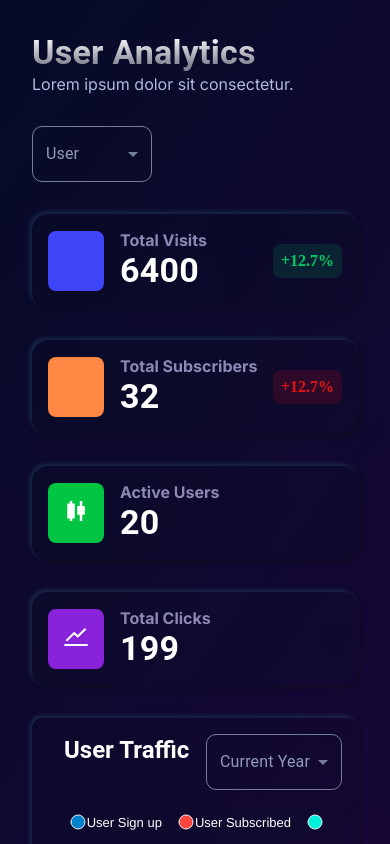
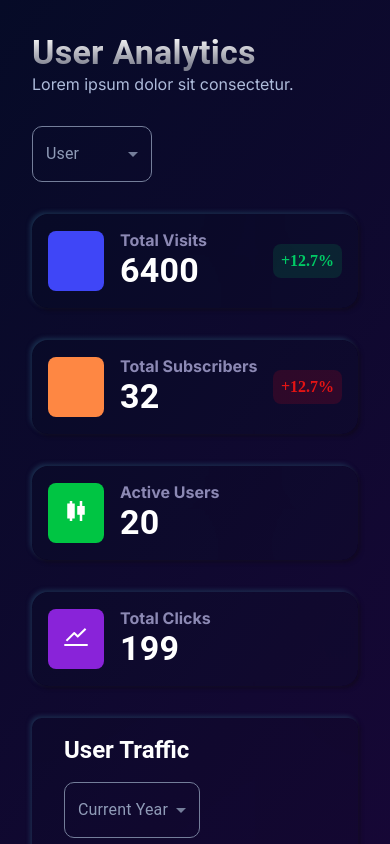
Before and after one commit to vasut02/react-dashboard, a React (Vite) app: page / in a window 390 px wide. Shown: the top 844 px of the page. Built offline with nearby package versions, Linux system fonts and the light colour scheme; some icons are missing.

Commit message:
Improved Resoponsiveness

```diff
--- a/src/Components/UserTraffic/index.jsx
+++ b/src/Components/UserTraffic/index.jsx
@@ -90,7 +90,7 @@ const App = () => {
     return (
         <Box sx={{ ml: { sm: 0, md: 4 }, borderRadius: "10px", boxShadow: "2px 2px 4px 0 rgba(15, 10, 15, 0.5), -2px -2px 4px 0 rgba(41, 82, 113, 0.5), inset 0 1px 250px 0 rgba(5, 16, 24, 0.1)", backgroundColor: "rgba(9, 24, 35, 0.05)", color: "white", p: 2 }}>
 
-            <Box sx={{display:"flex", justifyContent:"space-between", mb:2, alignItems:"flex-start"}}>
+            <Box sx={{display:"flex",flexDirection:{xs:"column", sm:"row"}, justifyContent:"space-between", mb:2, alignItems:"flex-start"}}>
 
 
                 <Typography variant="h5" sx={{
@@ -99,7 +99,7 @@ const App = () => {
                     ml: 2,
                 }}>User Traffic
                 </Typography>
-                <Box sx={{ minWidth: 120, }}>
+                <Box sx={{ minWidth: 120,mt:{xs:2, sm:0}, ml:{xs:2, sm:0},}}>
                     <FormControl sx={{ border: "#8f9bb7", '& fieldset': { borderColor: '#747e9a', borderRadius:'10px' }, }} fullWidth>
                         <Select
                             variant="outlined"
```
